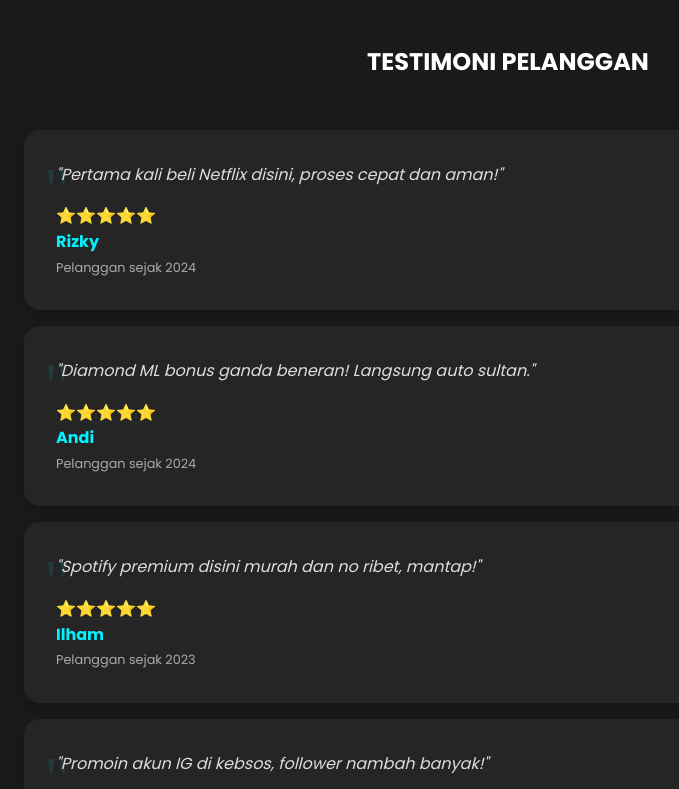
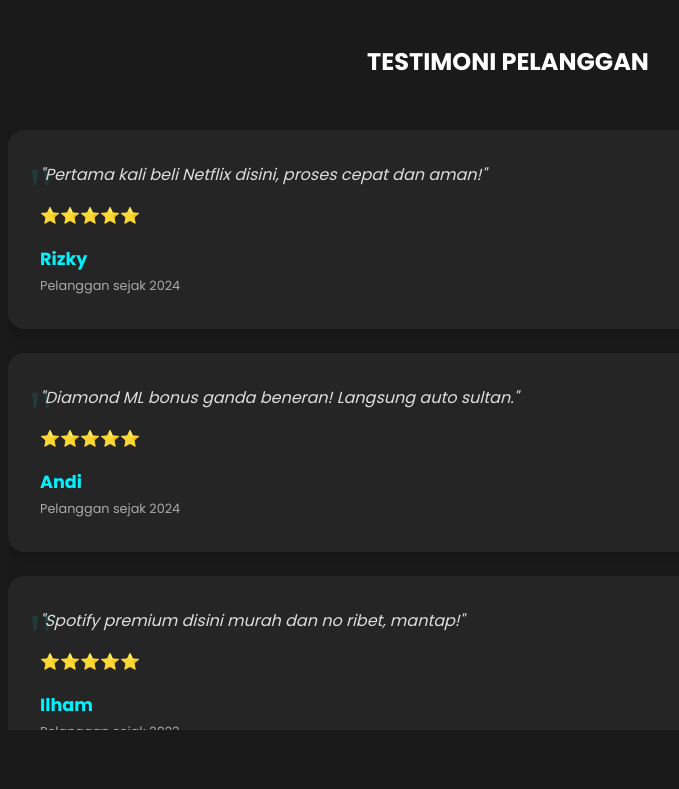
Before and after one commit to Bagusweb/lanzmarket, a plain HTML site: page index.html in a window 1280 px wide. Shown: the part 6060-6849 px from the top of the page, without its empty margins (132-811 px from the left). Drawn offline with Linux system fonts and the light colour scheme; no server answers.

Commit message:
Update main.css

```diff
--- a/main.css
+++ b/main.css
@@ -215,15 +215,21 @@ header p {
 .testimonial-container {
   max-width: 1000px;
   margin: 0 auto;
+  display: flex;
+  flex-direction: column;
+  gap: 1.5rem;
+  max-height: 600px; /* batasi tinggi container */
+  overflow-y: auto; /* scroll ke bawah */
+  padding-right: 1rem; /* sedikit ruang supaya scrollbar tidak menutupi konten */
 }
 
 .testimonial {
   background: #252525;
   padding: 2rem;
   border-radius: 1rem;
-  margin: 1rem;
   box-shadow: 0 5px 15px rgba(0,0,0,0.2);
   position: relative;
+  flex: 0 0 auto;
 }
 
 .testimonial::before {
@@ -242,11 +248,13 @@ header p {
   font-style: italic;
   margin-bottom: 1rem;
   color: #ddd;
+  line-height: 1.6;
 }
 
 .testimonial-author {
   display: flex;
   align-items: center;
+  margin-top: 1rem;
 }
 
 .testimonial-author img {
@@ -260,11 +268,26 @@ header p {
 .testimonial-author-info h4 {
   color: #00f2fe;
   margin-bottom: 0.2rem;
+  font-size: 1.1rem;
 }
 
 .testimonial-author-info p {
   color: #aaa;
   font-size: 0.8rem;
+}
+
+/* Tambahan agar scrollbar terlihat lebih keren */
+.testimonial-container::-webkit-scrollbar {
+  width: 8px;
+}
+
+.testimonial-container::-webkit-scrollbar-thumb {
+  background: #00f2fe;
+  border-radius: 4px;
+}
+
+.testimonial-container::-webkit-scrollbar-track {
+  background: #333;
 }
 
 /* Features Section */
```
